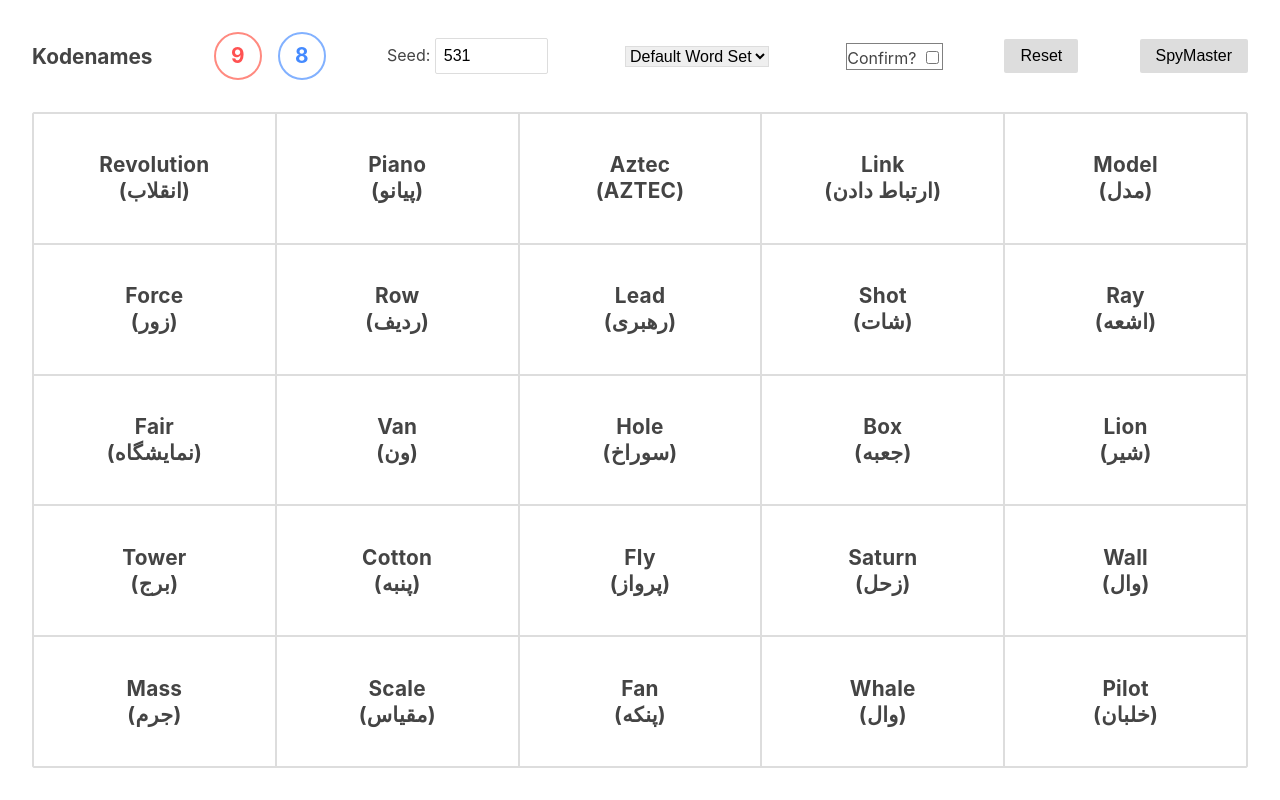
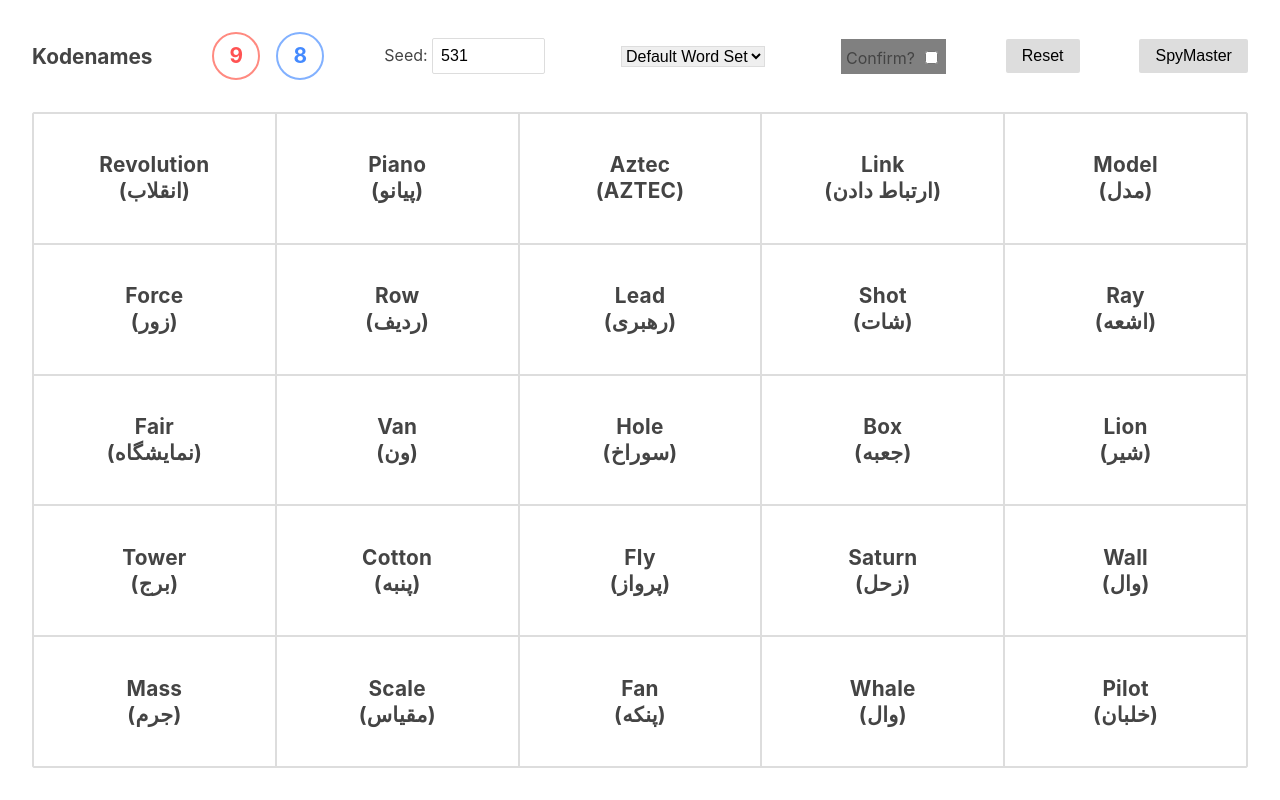
Before and after one commit to hrazzagh/kodenames, a plain HTML site: page index.html in a window 1280 px wide. Drawn offline with nearby package versions, Linux system fonts and the light colour scheme.

Commit message:
Initial commit.

```diff
--- a/index.html
+++ b/index.html
@@ -30,7 +30,7 @@
 <!--        <option value="custom">Custom Words</option>-->
       </select>
       <!-- <span id="google_translate_element"></span> -->
-      <div class="confirm-container" style="border: solid 1px gray">
+      <div class="confirm-container" style="border: solid 1px gray; padding: 4px; background-color: gray">
         <span id="confirmText" class="label">Confirm?</span>
         <input type="checkbox" id="confirm">
       </div>
```
